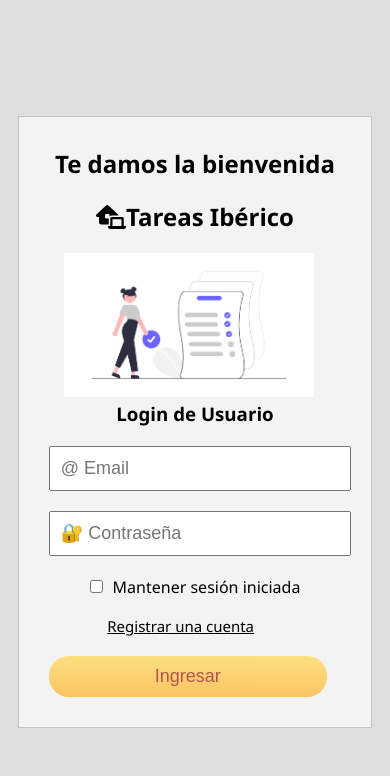
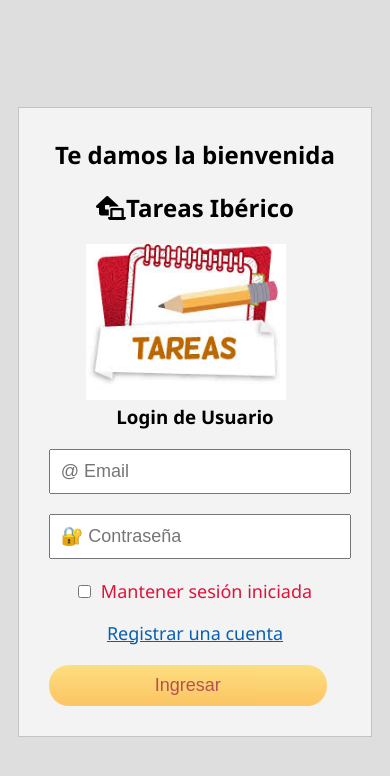
Before and after one commit to JMenarguez/Tareas, a plain HTML site: page login.html in a window 390 px wide. Drawn offline with Linux system fonts and the light colour scheme.

Commit message:
Add files via upload

```diff
--- a/login.css
+++ b/login.css
@@ -7,6 +7,8 @@ body{
     display: flex;
     min-height: 100vh;
     width: 100%;
+
+
 }
 form{
     margin:auto;
@@ -56,7 +58,7 @@ h2,h3{
 
 .todolist{
     text-align: center;
-    margin:auto;
+    margin:auto 33%;
 }
 .input-text,input[type="submit"]{
     display: block;
@@ -86,19 +88,25 @@ input[type="submit"]:active{
     display: flex;
     justify-content: center;
     align-items: baseline;
-    font-size: medium;
+    font-size: large;
     font-family: 'Segoe UI', Tahoma, Geneva, Verdana, sans-serif;
+    color:crimson;
+    font-weight: 500;
 }
 .check-input{
     flex:none;
     margin-right: 10px;
+
 
 }
 .crear-cuenta{
     cursor: pointer;
     font-family: 'Segoe UI', Tahoma, Geneva, Verdana, sans-serif;
     text-decoration: underline;
-    font-size: 15px;
+    text-align: center;
+    font-size: 18px;
+    color:#0760b3;
+    font-weight: 500;
 }
 @media(max-width:768px){
     form{
@@ -113,13 +121,8 @@ input[type="submit"]:active{
 
     }
     .todolist{
-        width: 250px;
-        margin:auto 15px ;
+        width: 200px;
+        margin:auto 37px ;
     }
-    .crear-cuenta{
 
-        margin: 0 20%;
-
-
-    }
 }
--- a/login.html
+++ b/login.html
@@ -5,14 +5,13 @@
     <meta http-equiv="X-UA-Compatible" content="IE=edge">
     <meta name="viewport" content="width=device-width, initial-scale=1.0">
     <title>Formulario de Login</title>
-
     <link rel="stylesheet" href="login.css">
 </head>
 <body>
     <form action="" method="" id="loginForm">
         <h2>Te damos la bienvenida </h2>
         <h2><span><i class="fas fa-laptop-house"></i></span>Tareas Ibérico</h2>
-        <img src="To_do_list.png" class='todolist' alt="" width="350">
+        <img src="tareas.jpg" class='todolist' alt="" width="200">
         <h3 class="text-center">Login de Usuario</h3>
         <input class="input-text" type="text" placeholder="&#64; Email" name="usuario" id="usuario">
         <input class="input-text" type="password" placeholder="&#128272; Contraseña" name="clave" id="clave">
@@ -21,8 +20,9 @@
             Mantener sesión iniciada
           </label>
             <br>
-        <a class="crear-cuenta" id="crearCuenta"> Registrar una cuenta</a>
-
+        <div class='crear-cuenta' >
+        <a class="btn btn-primary" id="crearCuenta"> Registrar una cuenta</a>
+        </div>
         <input type="submit" value="Ingresar">
     </form>
 </body>
```
Also changed, not shown: index.html (+1 -0 lines), index1.html (+1 -1 lines), laptop-house-solid.svg (added), tareas.jpg (added).
